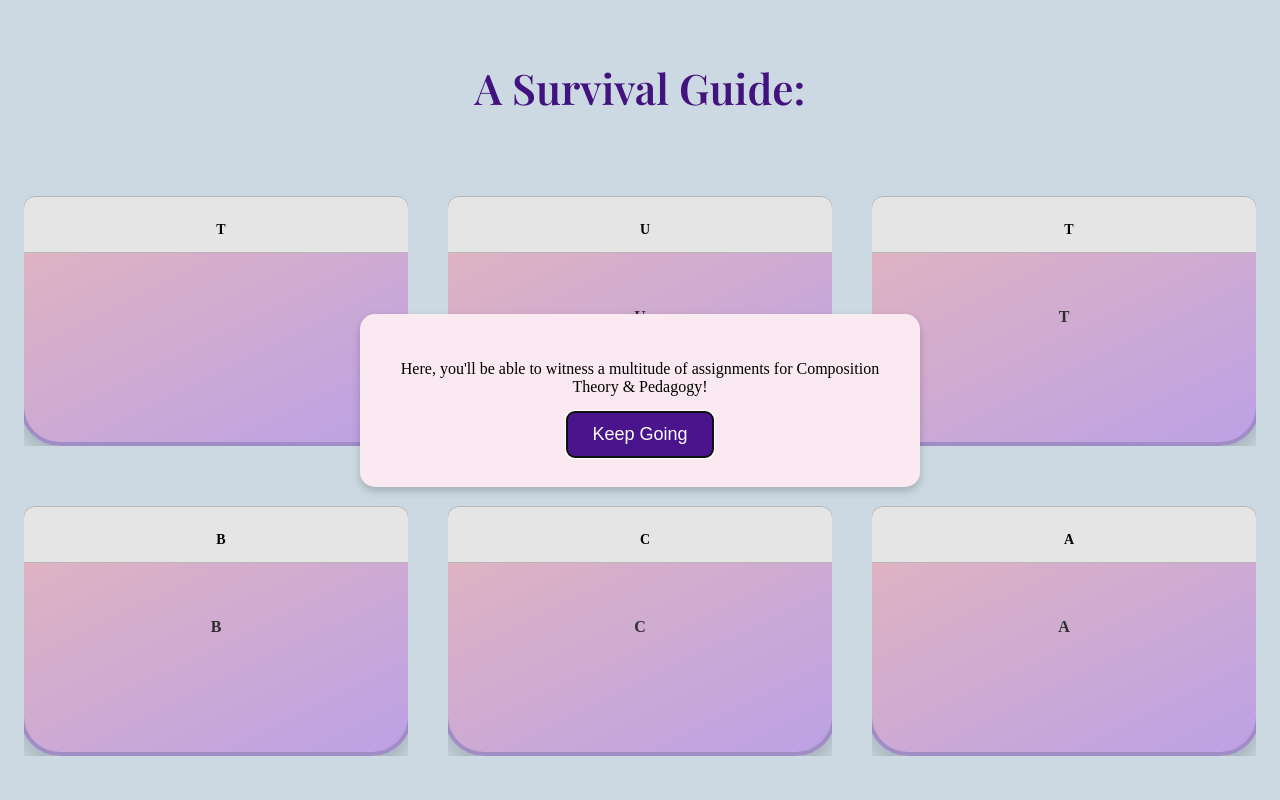
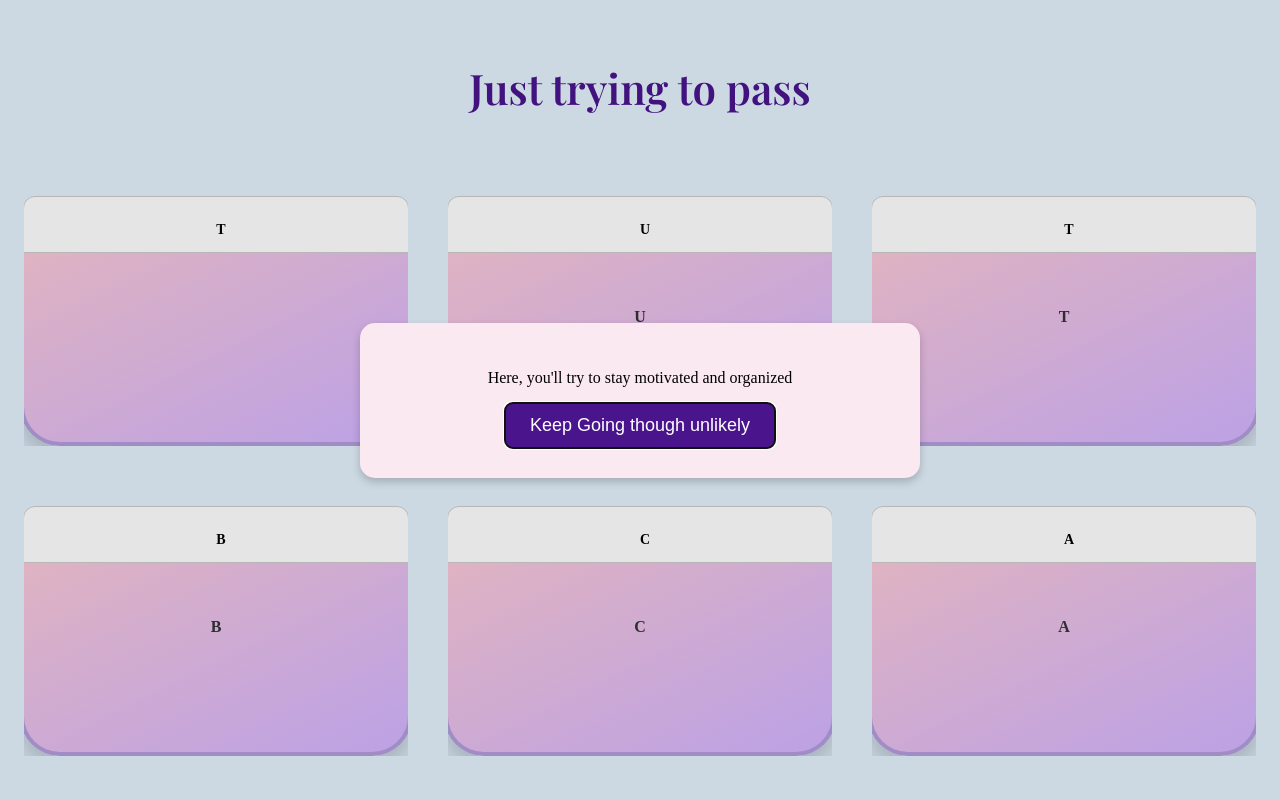
Before and after one commit to leena71/trying-something, a plain HTML site: page index.html in a window 1280 px wide. Both pictures are taken after a click on the button "Start". Shown: the top 800 px of the page. Drawn offline with nearby package versions, Linux system fonts and the light colour scheme; a web font is replaced by a local one.

Commit message:
Update index.html

```diff
--- a/index.html
+++ b/index.html
@@ -4,7 +4,7 @@
 <head>
   <meta charset="UTF-8" />
   <meta name="viewport" content="width=device-width, initial-scale=1.0" />
-  <title> Just Trying to Pass</title>
+  <title> Notes & Stuff</title>
   <link href="https://fonts.googleapis.com/css2?family=Playfair+Display:wght@600&family=Arapey&display=swap" rel="stylesheet">
   <style>
     body {
@@ -208,7 +208,7 @@
 </head>
 <body>
 
-  <h1>A Survival Guide:</h1>
+  <h1>Just trying to pass</h1>
 
   <div class="container">
     <!-- Welcome Modal -->
@@ -613,8 +613,8 @@
 
     // Step 1: Welcome message
     nextBtn.onclick = () => {
-      modalText.innerHTML = "Here, you'll be able to witness a multitude of assignments for Composition Theory & Pedagogy!";
-      nextBtn.innerHTML = "Keep Going"; // Change button text
+      modalText.innerHTML = "Here, you'll try to stay motivated and organized";
+      nextBtn.innerHTML = "Keep Going though unlikely"; // Change button text
       nextBtn.onclick = step2; // Set next function
     };
 
@@ -627,7 +627,7 @@
 
     // Step 3: Tutorial message
     function step3() {
-      modalText.innerHTML = "Hope you enjoy this BTS themed portfolio:D";
+      modalText.innerHTML = "Try and remember what this is worth";
       nextBtn.innerHTML = "Let's Go!"; // Change button text
       nextBtn.onclick = closeModal; // Close modal on final step
     }
```
